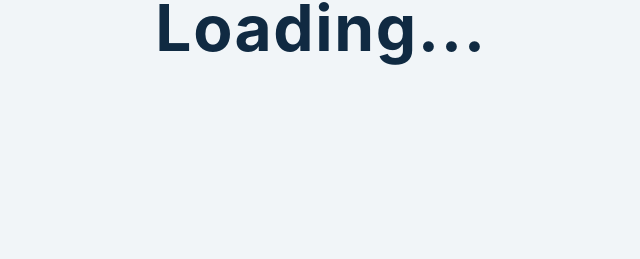
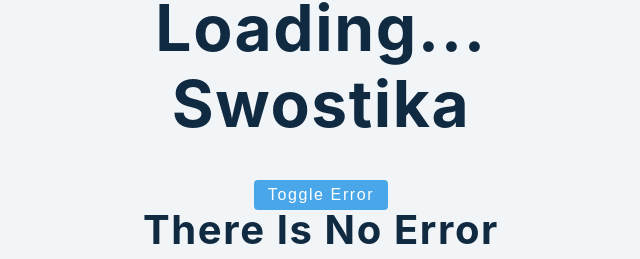
Before and after one commit to swostika61/react-hooks, a React (Create React App) app: page / in a window 1280 px wide. Shown: the part 1964-2223 px from the top of the page, without its empty margins (319-959 px from the left). Before the commit the page ends 2036 px from the top, so only its background shows below. Built offline with nearby package versions, Linux system fonts and the light colour scheme; no server answers.

Commit message:
use short circuit and ternary operator

```diff
--- a/src/App.js
+++ b/src/App.js
@@ -7,6 +7,7 @@
 import UseEffectCleanup from './practice/2-useEffect/2-useEffectCleanup';
 import UseEffectFetchData from './practice/2-useEffect/3-useEffectFetchData';
 import MultipleReturns from './practice/3-conditionalRendering/1-multipleReturns';
+import ShortCircuit from './practice/3-conditionalRendering/2-shortCircuit';
 
 
 
@@ -20,7 +21,8 @@
      <UseEffectBasics />
      <UseEffectCleanup />
      <UseEffectFetchData />
-     <MultipleReturns/>
+     <MultipleReturns />
+     <ShortCircuit />
     </div>
 
   );
--- /dev/null
+++ b/src/practice/3-conditionalRendering/2-shortCircuit.js
@@ -0,0 +1,30 @@
+import React, { useState, useEffect } from 'react'
+
+//SHORT-CIRCUIT EVALUATION
+// TERNARY OPERATOR
+
+const ShortCircuit = () => {
+    const [text, setText] = useState('');
+    const [isError, setIsError] = useState(false);
+    //IN OR CASE: IF TEXT VALUE TRUE RETURN TEXT
+    // const firstValue = text || 'hello world';
+    //IN AND CASE: IF TEXT VALUE TRUE RETURN 'HELLO WORLD'
+    // const secondValue = text && 'hello world';
+
+    return (
+        <>
+            {/* <h1> {firstValue} </h1>
+            <h1> value : {secondValue} </h1> */}
+            <h1> {text || 'swostika'} </h1>
+            <button className="btn" onClick={() => setIsError(!isError)} >toggle error</button>
+            {isError && <h1>Error...</h1>}
+            {isError ? (<p>there is an error...</p>)
+                : (<div>
+                    <h2>there is no error</h2>
+                </div>)}
+           {/* {!text && <h1>hi baby</h1>}  */}
+        </>
+    )
+}
+
+export default ShortCircuit
```
